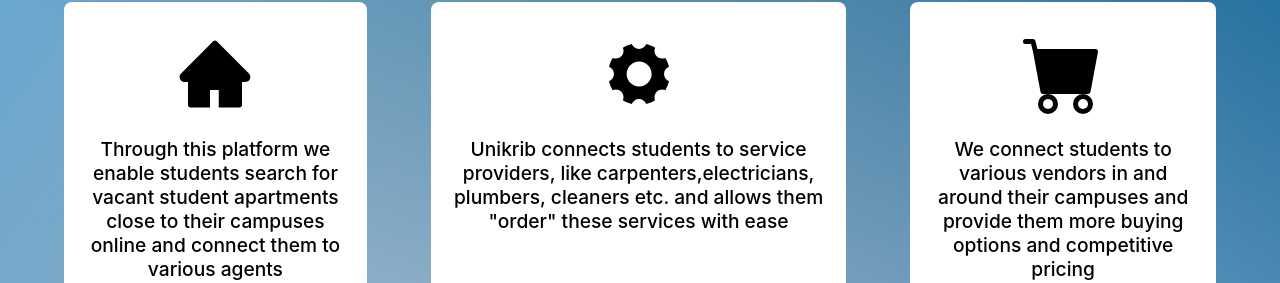
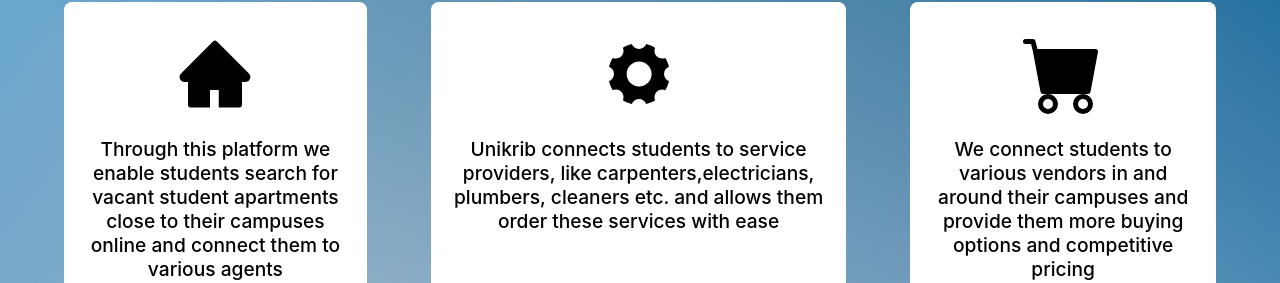
Before and after one commit to Caleb00004/unikrib-Frontend-, a Next.js app: page / in a window 1280 px wide. Shown: the part 1347-1630 px from the top of the page. Built offline with nearby package versions, Linux system fonts and the light colour scheme.

Commit message:
fixed erro for deployment

```diff
--- a/pages/index.js
+++ b/pages/index.js
@@ -70,7 +70,7 @@ export default function Home() {
                   <IoIosSettings className={styles.service_grid_icon} style={{width: 80, height: 80}} />
                   <p className={styles.text_description}>Unikrib connects students to service providers, like
                     carpenters,electricians, plumbers, cleaners etc. and
-                    allows them "order" these services with ease
+                    allows them order these services with ease
                   </p>
                 </div>
             </div>
```
